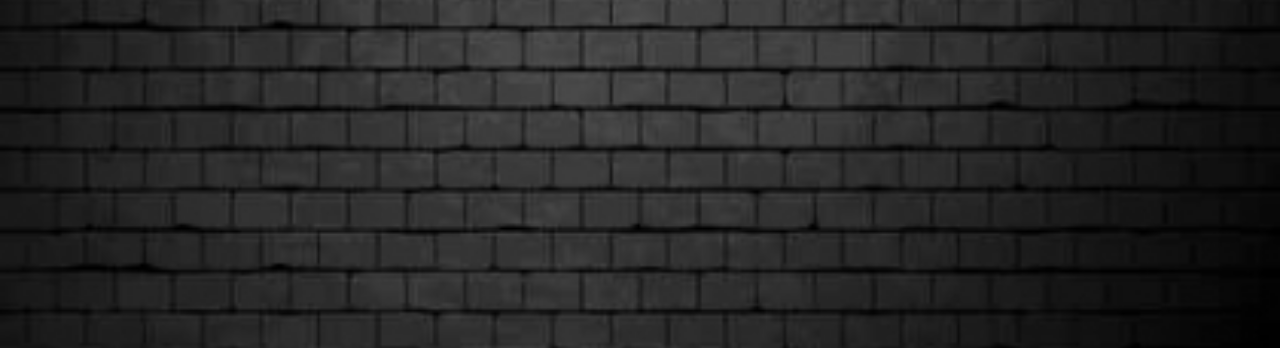
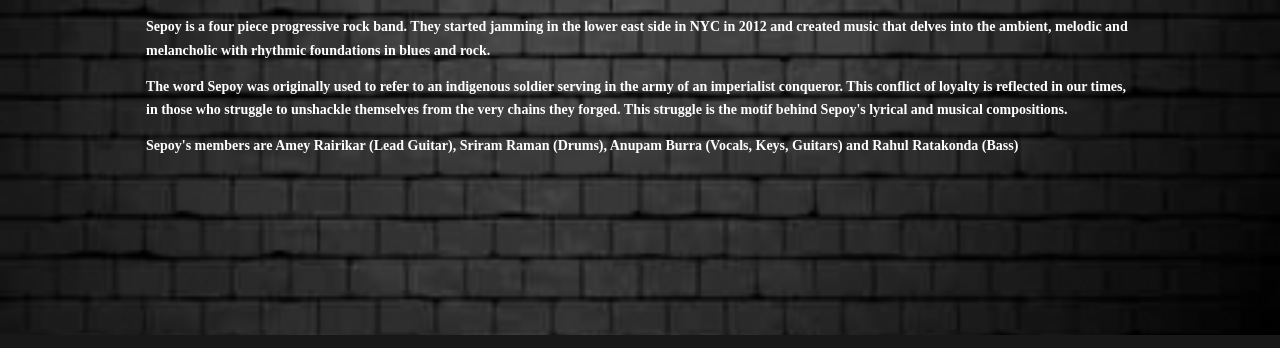
Before and after one commit to nityaoberoi/sepoy, a Flask app: page /bio/ in a window 1280 px wide. Shown: the part 465-813 px from the top of the page. Run offline with Flask 2, Linux system fonts and the light colour scheme; style sheets or scripts are compiled from the project's sources; some libraries are stand-ins or nearby versions.

Commit message:
Bio page text & image

```diff
--- a/static/scss/pages/_base.scss
+++ b/static/scss/pages/_base.scss
@@ -119,3 +119,26 @@ body {
 .biobg {
   background-image: url('../img/backgrounds/blackbrick.jpg');
 }
+
+.bio-content {
+  overflow: hidden;
+  position: relative;
+  line-height: 0;
+  width: 80%;
+  margin: 8em auto 0;
+}
+
+.bio-image-wrapper {
+}
+
+.bio-text {
+  margin: 2em 1em 0;
+}
+
+.bio-text p {
+  font-family: proxima-nova;
+  font-style: normal;
+  font-size: 14px;
+  line-height: 1.68em;
+  color: #fff;
+}
--- a/templates/bio.html
+++ b/templates/bio.html
@@ -1,10 +1,22 @@
 {% extends "base.html" %}
+{% block body_classes %}
+full-cover biobg
+{% endblock %}
 {% block body %}
 <section class="bio">
-  <div>
-    <ul>
-      <li class="full-cover biobg"></li>
-    </ul>
+  <div class="content bio-content">
+    <div class="bio-image-wrapper">
+      <img class="img-responsive" data-type="image" data-image-3dimensions="1920x1086"
+           src="http://static1.squarespace.com/static/54ae6b4be4b0faae8686b3f2/t/54d44d04e4b0b50909fb0d51/1423199498409/"
+           />
+    </div>
+    <div class="bio-text">
+      <strong>
+        <p>Sepoy is a four piece progressive rock band. They started jamming in the lower east side in NYC in 2012 and created music that delves into the ambient, melodic and melancholic with rhythmic foundations in blues and rock.</p>
+        <p> The word Sepoy was originally used to refer to an indigenous soldier serving in the army of an imperialist conqueror. This conflict of loyalty is reflected in our times, in those who struggle to unshackle themselves from the very chains they forged. This struggle is the motif behind Sepoy's lyrical and musical compositions.</p>
+        <p>Sepoy's members are Amey Rairikar (Lead Guitar), Sriram Raman (Drums), Anupam Burra (Vocals, Keys, Guitars) and Rahul Ratakonda (Bass)</p>
+      </strong>
+    </div>
   </div>
 </section>
 {% endblock %}
```
Also changed, not shown: static/css/screen.css.
